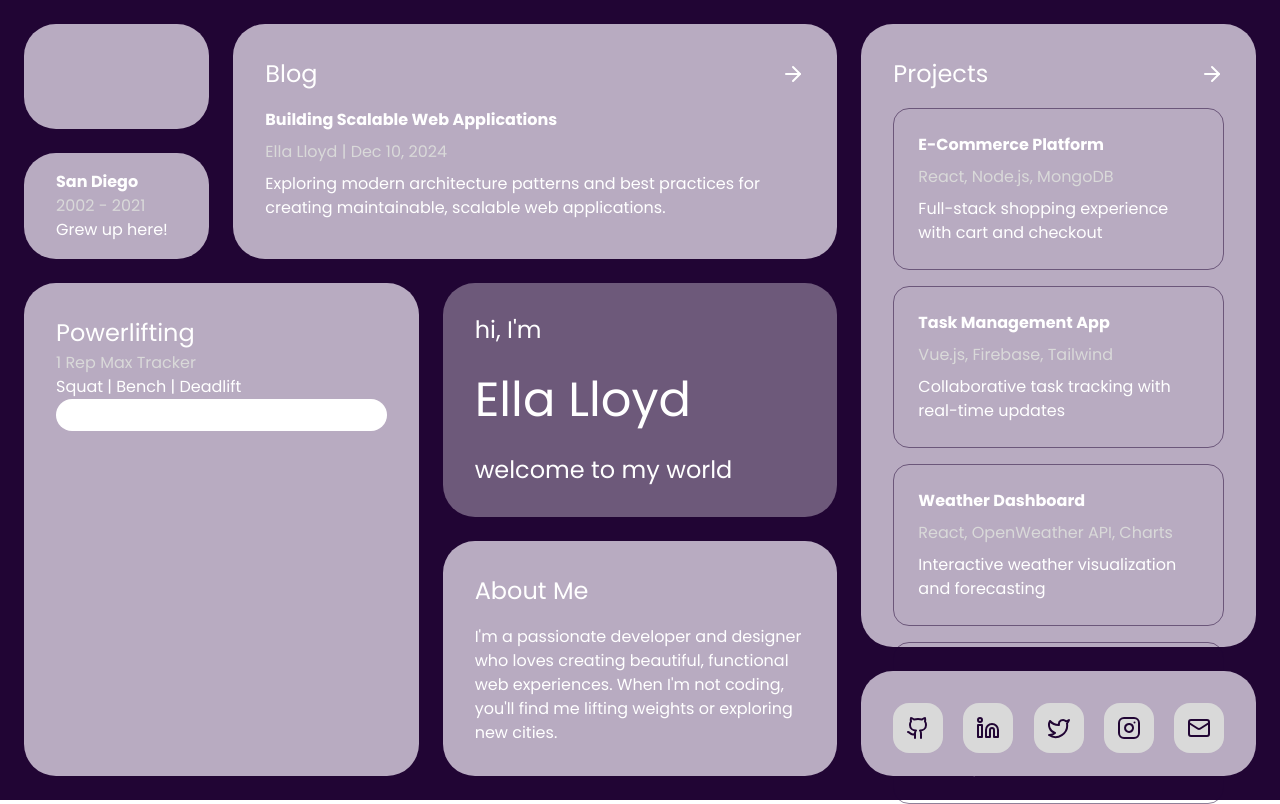
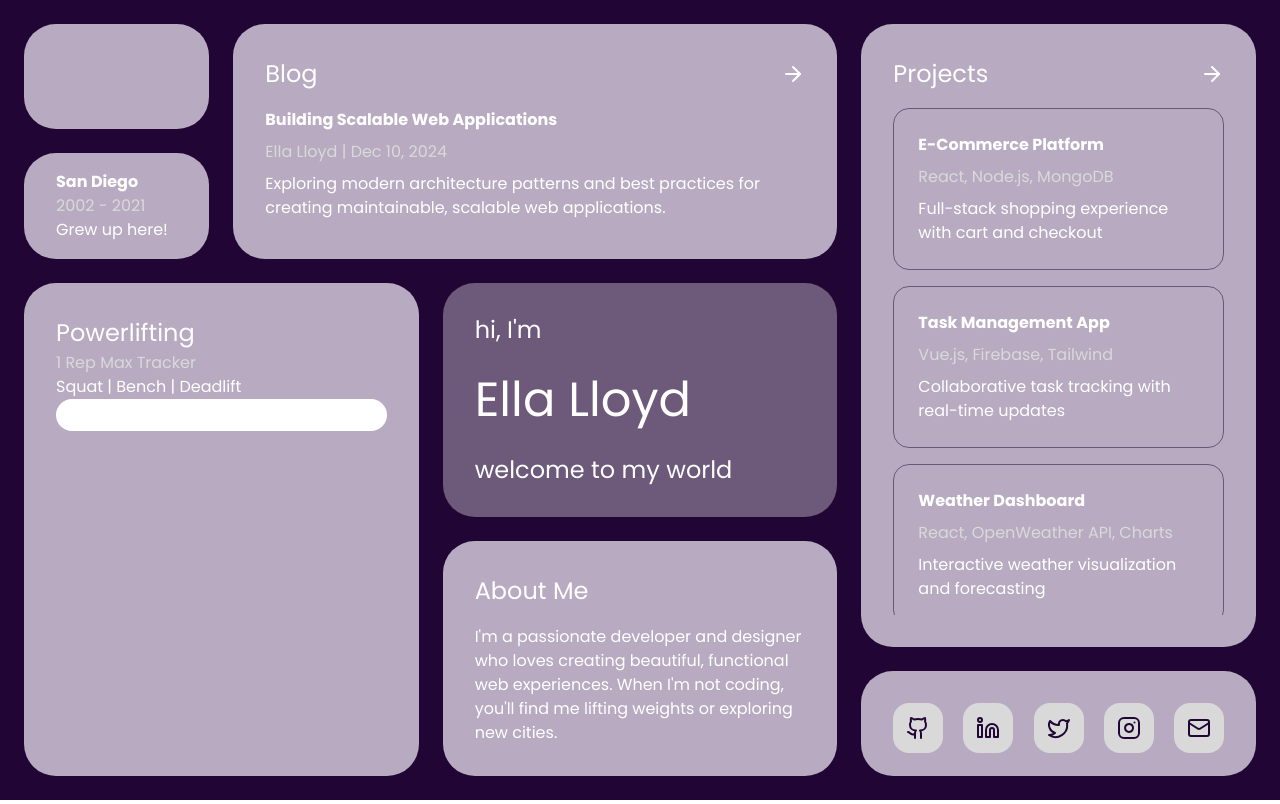
Before and after one commit to ellalloyd/ella-lloyd-portfolio, a Next.js app: page / in a window 1280 px wide. Built offline with nearby package versions, Linux system fonts and the light colour scheme.

Commit message:
made projects scrollable

```diff
--- a/src/components/Desktop.tsx
+++ b/src/components/Desktop.tsx
@@ -10,7 +10,7 @@ function DesktopLayout() {
         <div className="bg-[#210534] w-full h-screen p-[24px]">
             <div className="grid grid-cols-6 grid-rows-6 gap-[24px] h-full">
                 {/* Projects Card - spans 2 columns, 5 rows */}
-                <div className="col-start-5 col-span-2 row-start-1 row-span-5 bg-[#b8abc1] rounded-[32px] p-[32px] flex flex-col gap-[16px]">
+                <div className="col-start-5 col-span-2 row-start-1 row-span-5 bg-[#b8abc1] rounded-[32px] p-[32px]">
                     <ProjectsBento />
                 </div>
 
--- a/src/components/Projects.tsx
+++ b/src/components/Projects.tsx
@@ -4,14 +4,14 @@ import { projects } from "@/lib/data"
 
 function ProjectsBento() {
     return (
-        <div>
+        <div className="flex flex-col h-full">
             <SectionHeader title="Projects" />
-            <div className="flex flex-col gap-[16px] overflow-y-auto">
+            <div className="flex flex-1 flex-col gap-[16px] min-h-0 overflow-y-auto">
                 {projects.map((project) => (
                     <ProjectCard key={project.id} project={project} />
                 ))}
             </div>
-        </div>
+        </div >
     )
 }
 export { ProjectsBento };
```
